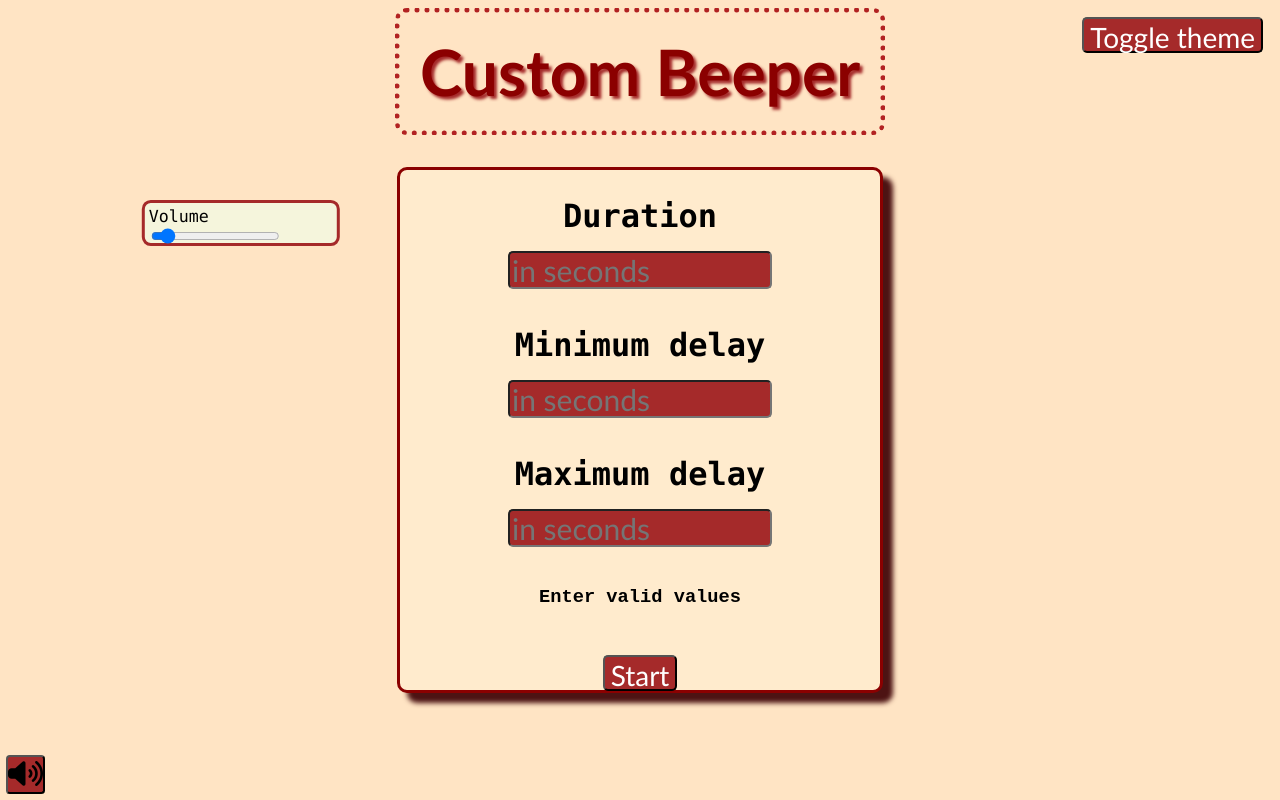
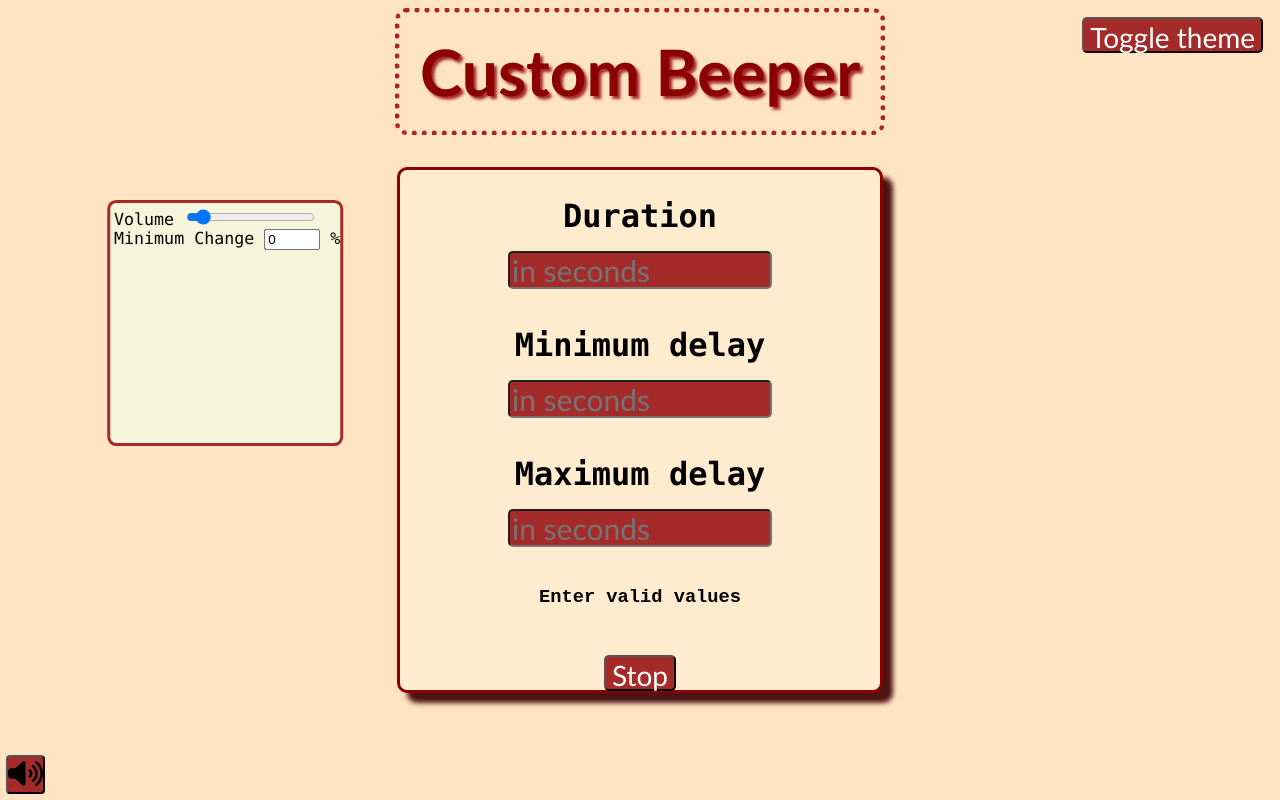
Before and after one commit to PenKK/PlaygroundX, a plain HTML site: page custom-beeper.html in a window 1280 px wide. Both pictures are taken after a click on the button "Start". Drawn offline with Linux system fonts and the light colour scheme.

Commit message:
new minimum change feauture for beeping

```diff
--- a/css/custom-beeper.css
+++ b/css/custom-beeper.css
@@ -1,7 +1,7 @@
 #sideMenu {
     position: absolute;
-    width: 15vw;
-    height: 5vh;
+    width: 18vw;
+    height: 30vh;
     background-color: beige;
     border: 0.3vw solid brown;
     left: 25%;
--- a/custom-beeper.html
+++ b/custom-beeper.html
@@ -18,6 +18,9 @@
     <div id="sideMenu">
         <div class="optionContainer">
             Volume <input id="volume" type="range" value="8">
+            <br>
+            Minimum Change <input value="0" id="minChange" style="width: 3rem;" type="number"> %
+            <div id="minChangeWarning"></div>
         </div>
     </div>
 
--- a/js/custom-beeper.js
+++ b/js/custom-beeper.js
@@ -4,7 +4,9 @@ const maxEl = document.getElementById("maxInput");
 const startButton = document.getElementById("startButton");
 const beepEstimateEl = document.getElementById("beepEstimate");
 const volumeEl = document.getElementById("volume");
-const dingSound = new Audio('audio/beep-mono.wav');
+const dingSound = new Audio("audio/beep-mono.wav");
+const changeEl = document.getElementById("minChange");
+const changeTextWarn = document.getElementById("minChangeWarning");
 
 document.getElementById("toggle").onclick = toggleTheme;
 
@@ -24,6 +26,7 @@ minEl.onchange = updateBeepEstimate;
 maxEl.onchange = updateBeepEstimate;
 durationEl.onchange = updateBeepEstimate;
 volumeEl.onchange = updateVolume;
+changeEl.onchange = checkChange;
 
 updateVolume();
 
@@ -31,7 +34,20 @@ function updateVolume() {
     dingSound.volume = volumeEl.value / 1000;
 }
 
+function checkChange() {
+    let maxChange = (maxEl.value - minEl.value)/minEl.value * 100;
+
+    if (maxChange - 70 < changeEl.value) {
+        changeTextWarn.innerText = `The maximum change is ${maxChange}%, ${changeEl.value}% is too high and the app may malfunction`
+    } else {
+        changeTextWarn.innerText = ``;
+    }
+
+    return maxChange;
+}
+
 function updateBeepEstimate() {
+    checkChange();
     if (minEl.value > maxEl.value) {
         return;
     }
@@ -56,23 +72,37 @@ function startBeeper() {
     startButton.onclick = endBeeper;
 
     startTime = new Date().getTime();
-    beep(getRandDelay());
+    beep(getRandDelay(0));
+
+    setTimeout(() => {
+        endBeeper();
+    }, durationEl * 1000);
 }
 
-function getRandDelay() {
-    return ((maxEl.value - minEl.value) * Math.random() - -minEl.value) * 1000;
+function getRandDelay(oldDelay) {
+    let delay = ((maxEl.value - minEl.value) * Math.random() - -minEl.value) * 1000;
+    let changePercent = Math.abs(delay - oldDelay) / oldDelay;
+
+    console.log(`Calculated change is ${changePercent * 100}`);
+
+    if (checkChange() < 5) {
+        return delay;
+    }
+
+    if (changePercent > changeEl.value / 100) {
+        return delay;
+    } else {
+        return getRandDelay(oldDelay);
+    }
 }
 
 function beep(delay) {
     setTimeout(() => {
-        if (!on) {
+        if (new Date().getTime() - startTime > durationEl.value * 1000 || !on) {
             return;
-        }
-        if (new Date().getTime() - startTime > durationEl.value * 1000) {
-            endBeeper();
         } else {
-            playDing()
-            let newDelay = getRandDelay();
+            playDing();
+            let newDelay = getRandDelay(delay);
             console.log(`The next beep is in ${newDelay} ms`);
             beep(newDelay);
         }
@@ -111,5 +141,5 @@ function themeDark() {
 }
 
 function themeBisque() {
-    document.body.style.backgroundColor = "bisque"
+    document.body.style.backgroundColor = "bisque";
 }
```
